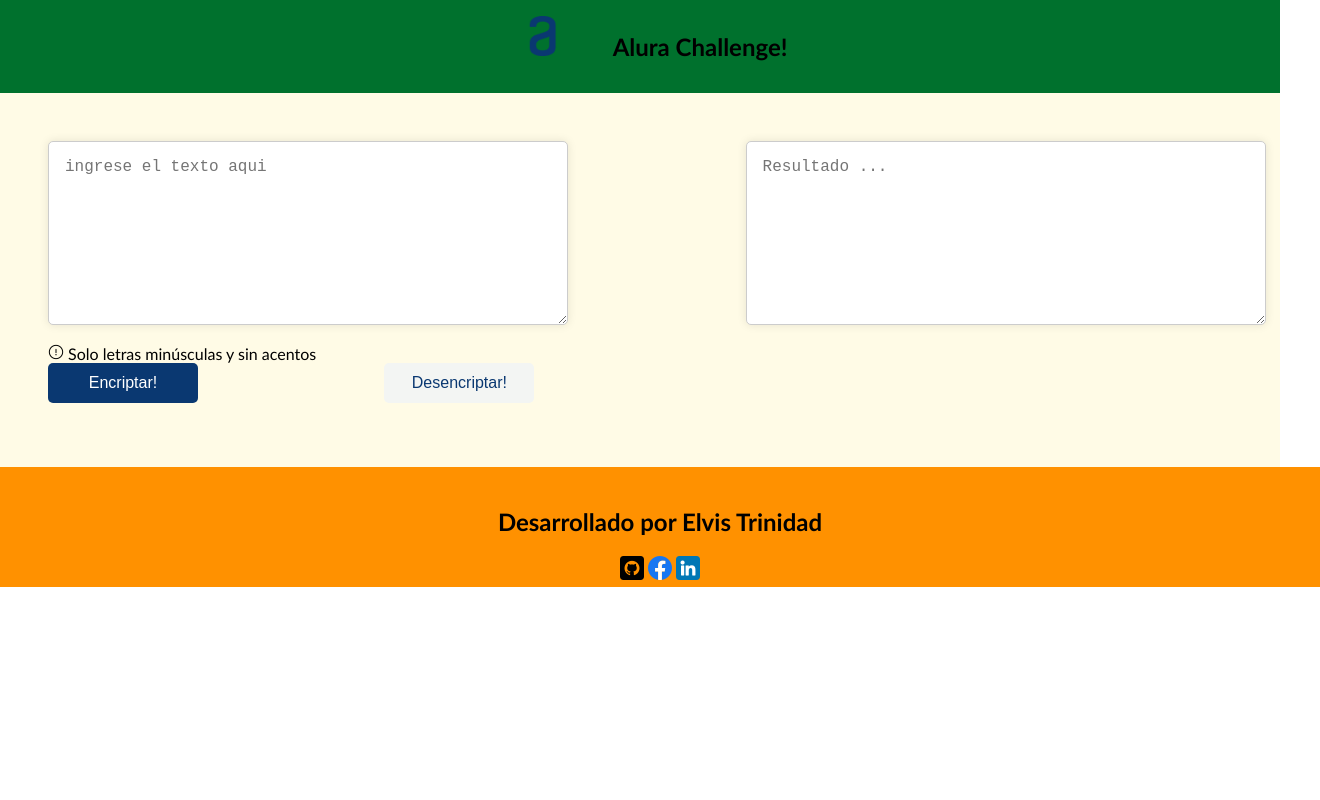
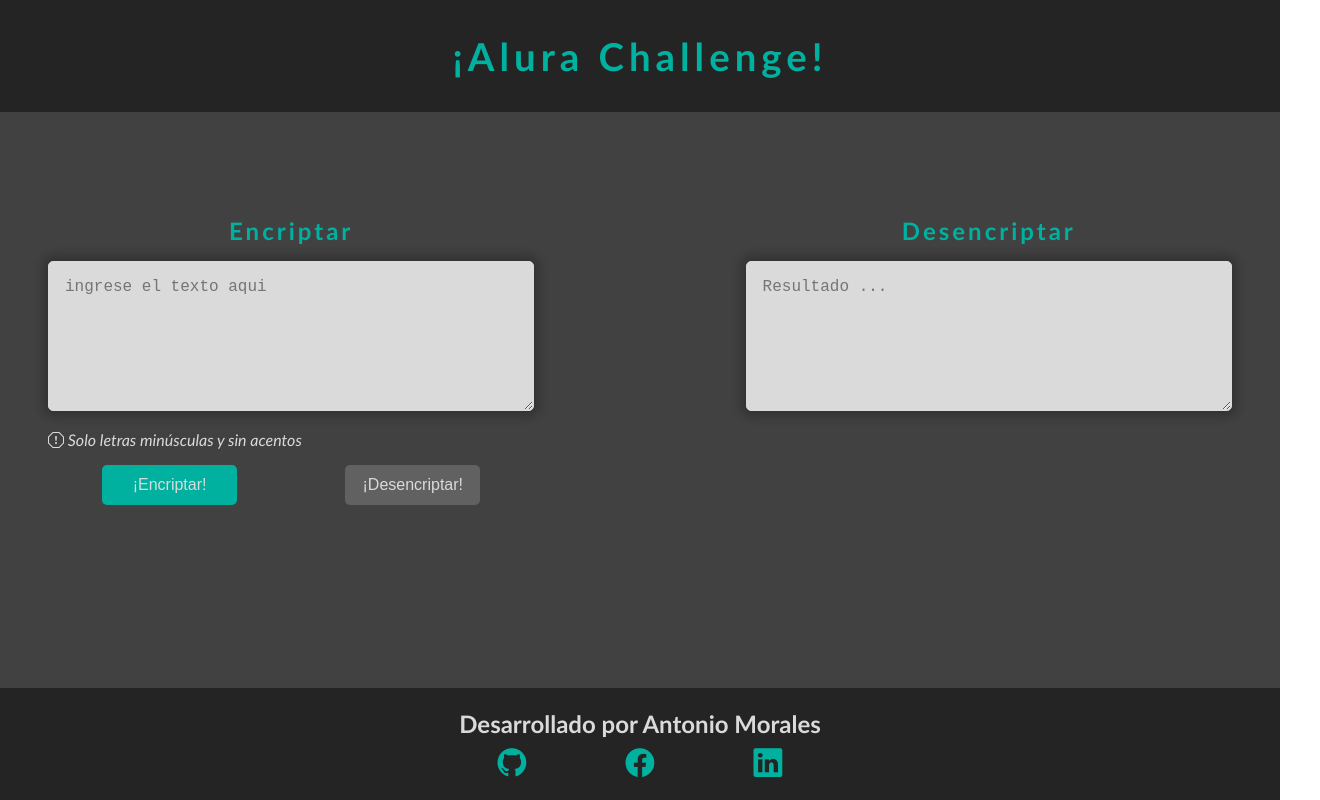
Before and after one commit to FreelancerMorales/Challenge-Alura, a plain HTML site: page index.html in a window 1280 px wide. Shown: the whole page, 1320 px wide, since content can reach past the window. Drawn offline with nearby package versions, Linux system fonts and the light colour scheme.

Commit message:
Update Modern Style

```diff
--- a/css/estilos1.css
+++ /dev/null
@@ -1,156 +0,0 @@
-/* Variables CSS */
-:root {
-    --primary-color: #00712D;
-    --secondary-color: #FFFBE6;
-    --font-size-base: 16px;
-    --font-family-base: 'Gill Sans', 'Gill Sans MT', Calibri, 'Trebuchet MS', sans-serif;
-  }
-
-  /* Estilos base */
-  body {
-    font-family: var(--font-family-base);
-    margin: 0;
-    padding: 0;
-  }
-
-  header {
-    background-color: var(--primary-color);
-    color: black;
-    padding: 1em;
-    text-align: center;
-  }
-
-  footer {
-    background-color: #FF9100;
-    width: 100%;
-    height: 80px;
-    text-align: center;
-    padding: 20px;
-    color: black;
-  }
-
-  /* Clases utilitarias */
-  .text-center {
-    text-align: center;
-  }
-
-  .flex-row {
-    display: flex;
-    flex-direction: row;
-    justify-content: space-between;
-  }
-
-  .bg-color {
-    background-color: var(--secondary-color);
-  }
-
-  /* Estilos específicos */
-  .logo {
-    display: inline-block;
-    margin-right: 1em;
-  }
-
-  .logo img {
-    width: 100px;
-  }
-
-  .titulo {
-    display: inline-block;
-    font-size: 24px;
-    font-weight: bold;
-  }
-
-  .presentacion {
-    display: flex;
-    flex-direction: row;
-    justify-content: space-between;
-    padding: 2em;
-    background-color: var(--secondary-color);
-  }
-
-  .seccion {
-    width: 40%;
-    margin: 1em;
-  }
-
-  .area {
-    width: 100%;
-    height: 150px;
-    padding: 1em;
-    font-size: var(--font-size-base);
-    border: 1px solid #ccc;
-    border-radius: 5px;
-    box-shadow: 0 0 10px rgba(0, 0, 0, 0.1);
-    margin-bottom: 1em;
-  }
-
-  .contenedor-botones {
-    display: flex;
-    flex-direction: row;
-    justify-content: space-between;
-  }
-
-  button {
-    width: 150px;
-    height: 40px;
-    font-size: var(--font-size-base);
-    border: none;
-    border-radius: 5px;
-    background-color: var(--primary-color);
-    color: #fff;
-    cursor: pointer;
-    margin-bottom: 1em;
-  }
-
-  button:hover {
-    background-color: #f3f3f3;
-    cursor: pointer;
-    background-color: #FF0000;
-    transition: 10ms;
-    padding: 2%;
-    border-color: #0000FF;
-  }
-
-  .btn-encriptar {
-    background-color: #0A3871;
-  }
-
-  .btn-desencriptar {
-    background-color: #f3f5f3;
-    color: #0A3871;
-  }
-
-  .btn-copiar {
-    background-color: #0A3871;
-    margin-left: 0;
-  }
-
-  .btn-borrar {
-    background-color: #f3f5f3;
-    margin-right: 0;
-    color: #0A3871;
-    border-color: #0A3871;
-  }
-
-  /* Media Queries */
-  @media (max-width: 768px) {
-    .presentacion {
-      flex-direction: column;
-      align-items: center;
-    }
-
-    .seccion {
-      width: 90%;
-      margin: 1em 0;
-    }
-
-    .contenedor-botones {
-      flex-direction: column;
-      align-items: center;
-    }
-
-    button {
-      width: 100%;
-      margin-bottom: 1em;
-    }
-  }
--- a/index.html
+++ b/index.html
@@ -4,28 +4,28 @@
     <meta charset="UTF-8">
     <meta name="viewport" content="width=device-width, initial-scale=1.0">
     <title>Encriptador de texto</title>
-    <link rel="stylesheet" href="css/estilos1.css">
+    <link rel="stylesheet" href="styles/main.css">
+    <link rel="stylesheet" href="https://cdn.jsdelivr.net/npm/bootstrap-icons@1.11.3/font/bootstrap-icons.min.css">
 </head>
 <body>
     <header class="text-center">
-        <div class="logo">
-            <img src="images/Logo.png" alt="imagen del logo de Alura">
-        </div>
-        <h1 class="titulo">Alura Challenge!</h1>
+        <h1 class="titulo">¡Alura Challenge!</h1>
     </header>
     <main class="presentacion flex-row">
         <section class="seccion">
+            <h2 class="h2">Encriptar</h2>
+            <!-- Textarea con Limite -->
             <textarea class="area" id="texto" placeholder="ingrese el texto aqui"></textarea>
             <div class="terminos">
-                <img src="images/danger.png" alt="imagen signo de exclamación">
-                <span>Solo letras minúsculas y sin acentos</span>
+                <i class="bi bi-exclamation-octagon"> Solo letras minúsculas y sin acentos</i>
             </div>
             <div class="contenedor-botones flex-row">
-                <button type="button" id="btnEncriptar" onclick="encriptar()" class="btn-encriptar">Encriptar!</button>
-                <button type="button" id="btnDesencriptar" onclick="desencriptar()" class="btn-desencriptar">Desencriptar!</button>
+                <button type="button" id="btnEncriptar" onclick="encriptar()" class="btn-encriptar">¡Encriptar!</button>
+                <button type="button" id="btnDesencriptar" onclick="desencriptar()" class="btn-desencriptar">¡Desencriptar!</button>
             </div>
         </section>
         <section class="seccion">
+            <h2 class="h2">Desencriptar</h2>
             <textarea class="area" name="area" id="area" placeholder="Resultado ..." readonly></textarea>
             <div class="contenedor-botones flex-row">
                 <button type="button" id="btnCopiar" style="display: none;" onclick="copiar()" class="btn-copiar">Copiar</button>
@@ -34,10 +34,14 @@
         </section>
     </main>
     <footer class="footer text-center">
-        <h2><b>Desarrollado por Elvis Trinidad</b></h2>
-        <a href="https://github.com/ElvisTrinidad"><img src="images/github.png" alt="Logo de Git Hub"></a>
-        <a href="https://es-la.facebook.com/"><img src="images/facebook (1).png" alt="imagen de facebook"></a>
-        <a href="https://www.linkedin.com/feed/"><img src="images/linkedin.png" alt="imagen de linkedIn"></a>
+        <h2>Desarrollado por Antonio Morales</h2>
+        <div class="icons">
+            <a href="https://github.com/ElvisTrinidad"><i class="bi bi-github"></i></a>
+
+            <a href="https://es-la.facebook.com/"><i class="bi bi-facebook"></i></a>
+
+            <a href="https://www.linkedin.com/feed/"><i class="bi bi-linkedin"></i></a>
+        </div>
     </footer>
     <script src="js/encriptacion1.js"></script>
 </body>
--- /dev/null
+++ b/styles/main.css
@@ -0,0 +1,213 @@
+:root {
+    --primary-color: #242424;
+    --secondary-color: #414141;
+    --font-size-base: 16px;
+    --font-family-base: 'Gill Sans', 'Gill Sans MT', Calibri, 'Trebuchet MS', sans-serif;
+    --btn-hover-bg: #960088;
+    --btn-primary-bg: #00b1a0;
+    --btn-secondary-bg: #616161;
+    --btn-secondary-color: #dadada;
+}
+
+/* Estilos base */
+*{
+    box-sizing: border-box;
+    margin: 0;
+    padding: 0;
+    color: var(--btn-secondary-color);
+}
+
+body {
+    font-family: var(--font-family-base);
+}
+
+header {
+    background-color: var(--primary-color);
+    padding: 1rem;
+    text-align: center;
+    display: flex;
+    justify-content: center;
+    align-items: center;
+}
+
+footer {
+    background-color: var(--primary-color);
+    width: 100%;
+    text-align: center;
+    display: flex;
+    flex-direction: column;
+    justify-content: center;
+    align-items: center;
+}
+
+.icons{
+    width: 30%;
+    margin: 0.5rem;
+    display: flex;
+    justify-content: space-around;
+    margin-bottom: 0;
+}
+
+.icons i{
+    font-size: 1.8rem;
+    color: var(--btn-primary-bg);
+}
+
+.icons i:hover{
+    color: var(--btn-hover-bg);
+}
+
+header, footer{
+    max-height: 14vh;
+    min-height: 14vh;
+}
+
+main{
+    min-height: 72vh;
+    max-height: 72vh;
+    display: flex;
+    justify-content: center;
+    align-items: center;
+}
+
+/* Clases utilitarias */
+.text-center {
+    text-align: center;
+}
+
+.flex-row {
+    display: flex;
+    flex-direction: row;
+    justify-content: space-between;
+}
+
+.bg-color {
+    background-color: var(--secondary-color);
+}
+
+/* Estilos específicos */
+.logo {
+    display: inline-block;
+    margin-right: 1em;
+}
+
+.logo img {
+    width: 100px;
+}
+
+.titulo {
+    font-size: 2.4rem;
+    color: var(--btn-primary-bg);
+    letter-spacing: 5px;
+}
+
+.h2{
+    font-size: 1.5rem;
+    text-align: center;
+    margin: 1rem;
+    color: var(--btn-primary-bg);
+    letter-spacing: 3px;
+}
+
+.presentacion {
+    display: flex;
+    flex-direction: row;
+    justify-content: space-between;
+    padding: 2em;
+    background-color: var(--secondary-color);
+}
+
+.seccion {
+    width: 40%;
+    margin: 1em;
+
+    min-height: 50vh;
+    max-height: 50vh;
+}
+
+.terminos{
+    padding-bottom: 1rem;
+}
+
+.area {
+    width: 100%;
+    height: 150px;
+    padding: 1em;
+    font-size: var(--font-size-base);
+    border: 1px solid var(--btn-secondary-color);
+    border-radius: 5px;
+    box-shadow: 0 0 10px 5px #1111114f;
+    margin-bottom: 1em;
+    color: var(--primary-color);
+    background-color: var(--btn-secondary-color);
+}
+
+.contenedor-botones {
+    display: flex;
+    flex-direction: row;
+    justify-content: space-around;
+}
+
+button {
+    width: 135px;
+    height: 40px;
+    font-size: var(--font-size-base);
+    border: none;
+    border-radius: 5px;
+    background-color: var(--primary-color);
+    cursor: pointer;
+    margin-bottom: 1em;
+    transition: background-color 0.3s ease, border-color 0.3s ease, padding 0.3s ease;
+}
+
+button:hover {
+    background-color: var(--btn-hover-bg);
+    padding: 2%;
+}
+
+.btn-encriptar {
+    background-color: var(--btn-primary-bg);
+}
+
+.btn-desencriptar {
+    background-color: var(--btn-secondary-bg);
+    color: var(--btn-secondary-color);
+}
+
+.btn-copiar {
+    background-color: var(--btn-primary-bg);
+    margin-left: 0;
+}
+
+.btn-borrar {
+    background-color: var(--btn-secondary-bg);
+    margin-right: 0;
+    color: var(--btn-secondary-color);
+    border-color: var(--btn-primary-bg);
+}
+
+/* Media Queries */
+@media (max-width: 768px) {
+    main{
+        overflow-y: scroll;
+    }
+
+    .presentacion {
+        flex-direction: column;
+        align-items: center;
+    }
+
+    .seccion {
+        width: 90%;
+        margin: 10px auto;
+    }
+
+    .contenedor-botones {
+        flex-direction: column;
+        align-items: center;
+    }
+
+    button {
+        width: 95%;
+    }
+}
```
